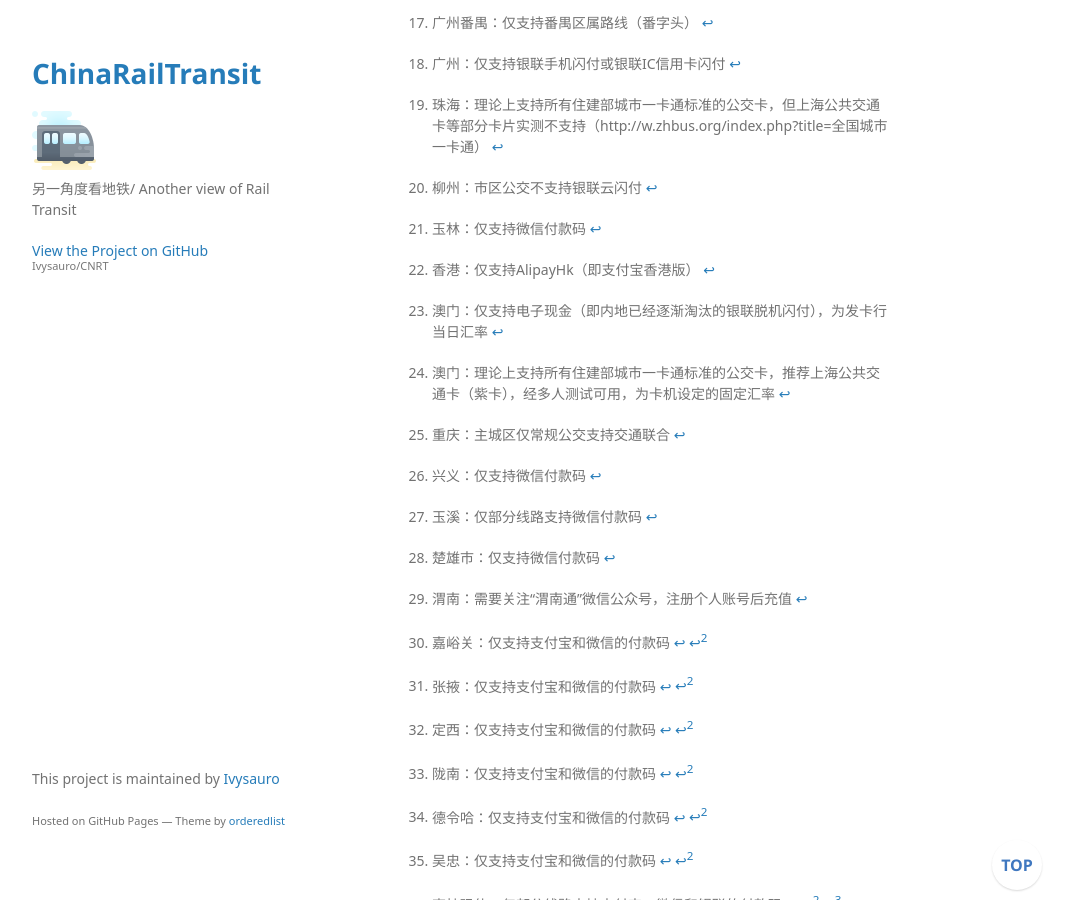
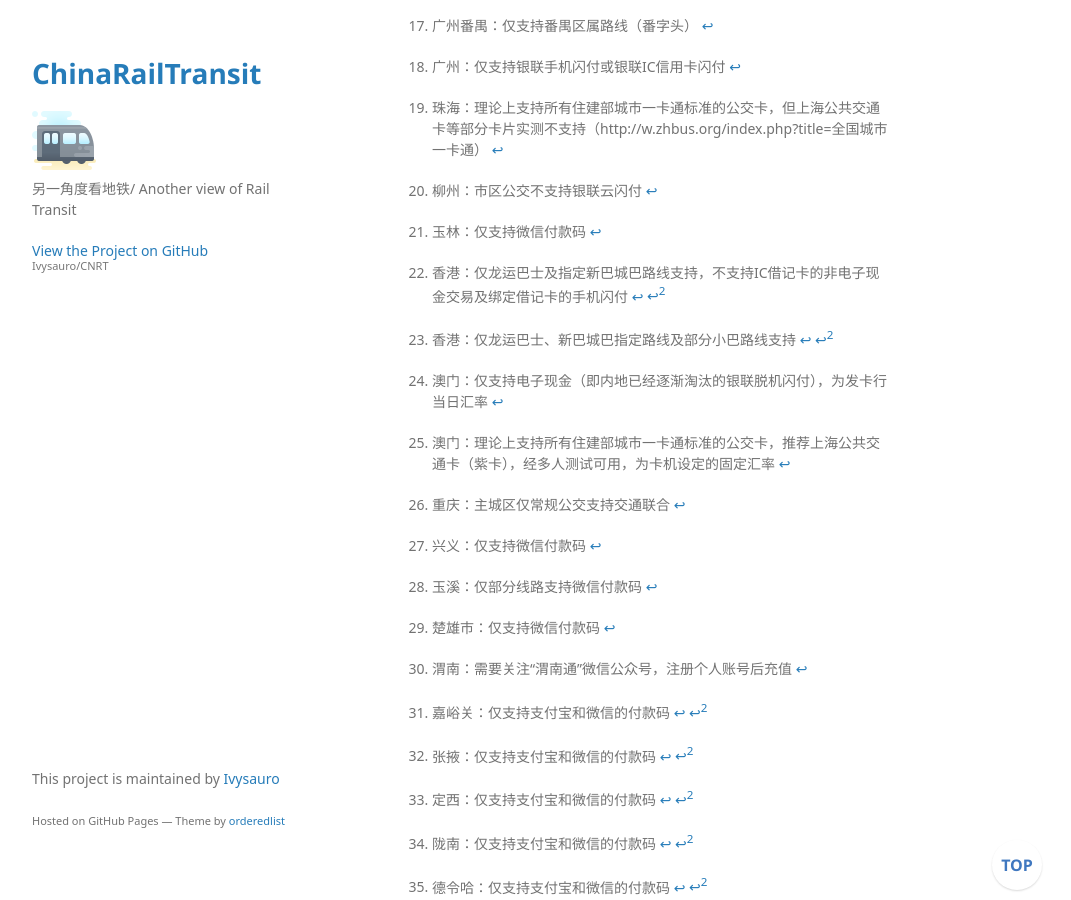
Before and after one commit to Ivysauro/CNRT, a Jekyll site: the page built from data/Bus Pay.md, in a window 1280 px wide and 900 px high, scrolled down 35941 px. Shown: the whole window, without its empty margins (178-1249 px from the left). Built offline with Jekyll 4.4.1, drawn with Linux system fonts in a browser that asks for light colours; some web fonts are replaced; our own code applies the rules of GitHub Pages for plain Markdown files; a script that is not in the unit is left out; some of the changed text lies outside the part shown.

Commit message:
Update Bus Pay.md
* 龙运巴士、新巴城巴指定路线及部分小巴路线支持支付宝香港乘车码（交通出行切换地区为香港）及Alipay HK易乘码
* 全线龙运巴士、指定新巴城巴路线可使用银联乘车码（切换地区为香港）及银联闪付（不支持IC借记卡的非电子现金交易及绑定借记卡的手机闪付）

```diff
--- a/data/Bus Pay.md
+++ b/data/Bus Pay.md
@@ -503,7 +503,8 @@
 [^kr]: 克拉玛依：仅部分线路支持支付宝、微信和银联的付款码
 [^can]: 广州：仅支持银联手机闪付或银联IC信用卡闪付
 [^can-py]: 广州番禺：仅支持番禺区属路线（番字头）
-[^hk]: 香港：仅支持AlipayHk（即支付宝香港版）
+[^hk]: 香港：仅龙运巴士、新巴城巴指定路线及部分小巴路线支持
+[^hk1]: 香港：仅龙运巴士及指定新巴城巴路线支持，不支持IC借记卡的非电子现金交易及绑定借记卡的手机闪付
 [^mo]: 澳门：仅支持电子现金（即内地已经逐渐淘汰的银联脱机闪付），为发卡行当日汇率
 [^mo2]: 澳门：理论上支持所有住建部城市一卡通标准的公交卡，推荐上海公共交通卡（紫卡），经多人测试可用，为卡机设定的固定汇率
 
```
Also changed, not shown: other parts of data/Bus Pay.md (+1 -1 lines).
